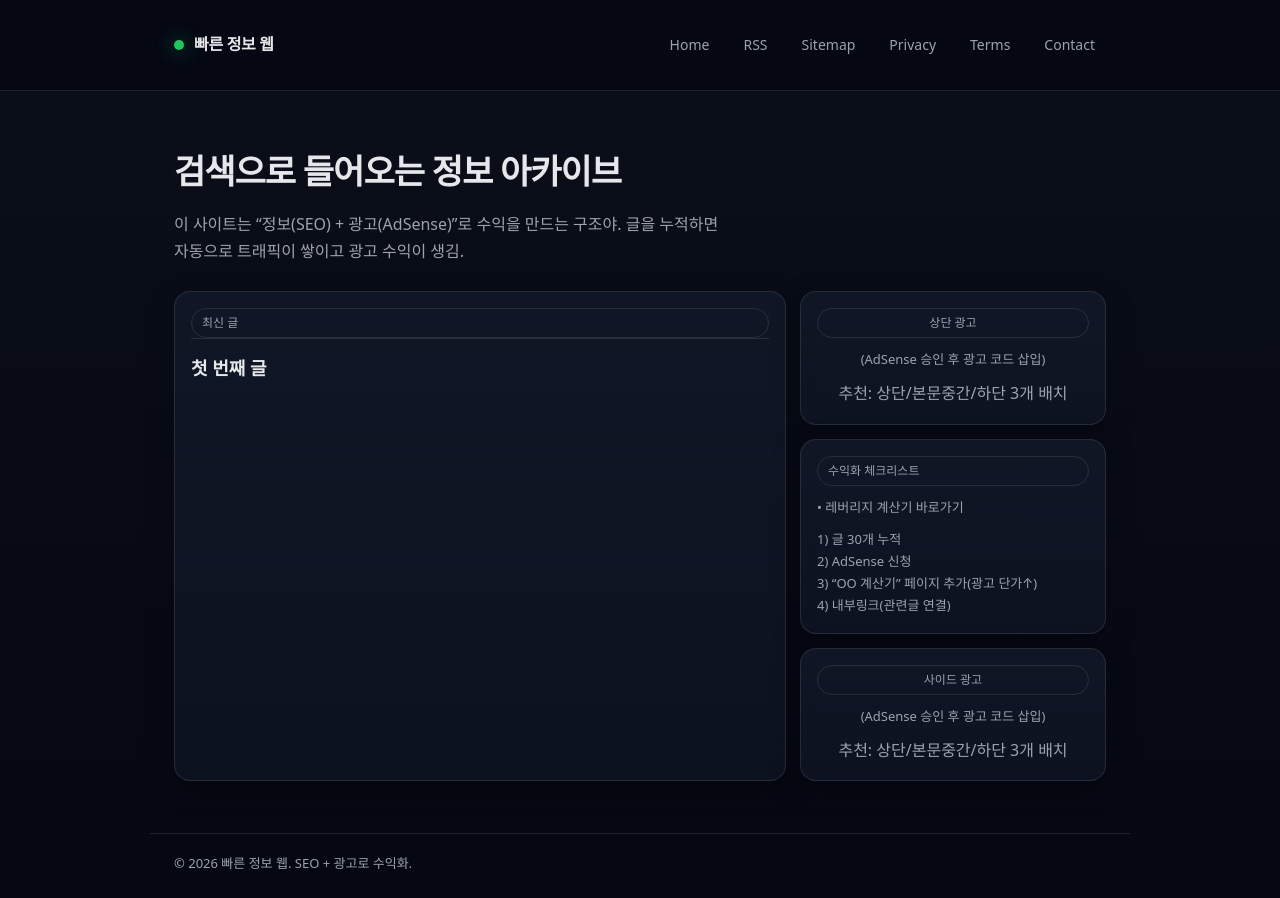
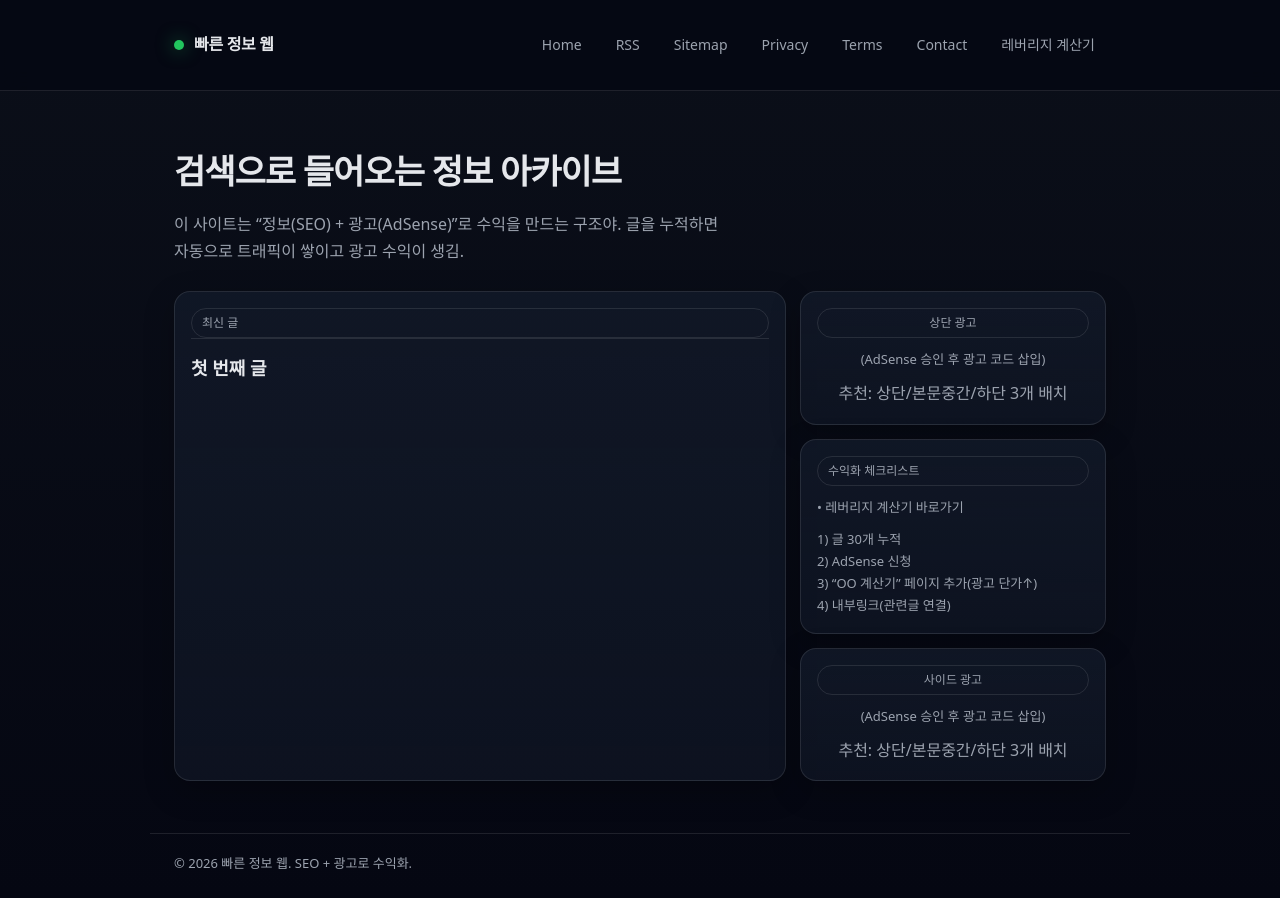
Before and after one commit to infiniste/seo-info-web, a Next.js app: page / in a window 1280 px wide. Built offline with nearby package versions, Linux system fonts and the light colour scheme.

Commit message:
Update layout.tsx

```diff
--- a/app/layout.tsx
+++ b/app/layout.tsx
@@ -33,6 +33,7 @@ export default function RootLayout({
                 <a href="/privacy">Privacy</a>
                 <a href="/terms">Terms</a>
                 <a href="/contact">Contact</a>
+                <a href="/tools/leverage-calculator">레버리지 계산기</a>
               </div>
             </div>
           </div>
```
